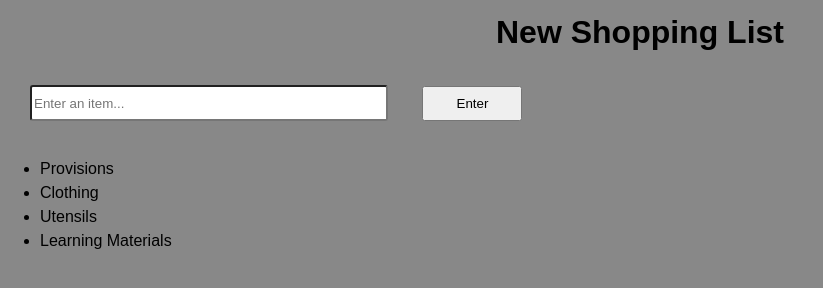
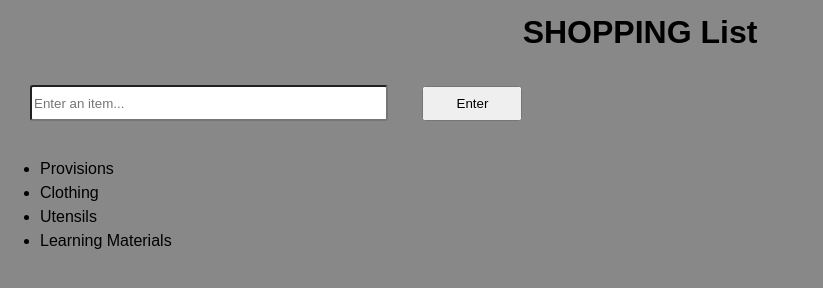
Before and after one commit to Alao-Abiodun/background-generator, a plain HTML site: page index.html in a window 1280 px wide. Shown: the whole page, without its empty margins (0-823 px from the left). Drawn offline with Linux system fonts and the light colour scheme.

Commit message:
capitalize title

```diff
--- a/index.html
+++ b/index.html
@@ -5,7 +5,7 @@
 		<link rel="stylesheet" type="text/css" href="style.css">
 	</head>
 	<body>
-		<h1>New Shopping List</h1>
+		<h1>SHOPPING List</h1>
 
 		<input id="input-items" type="text" placeholder="Enter an item...">
 		<button id="btn-default">Enter</button>
```
